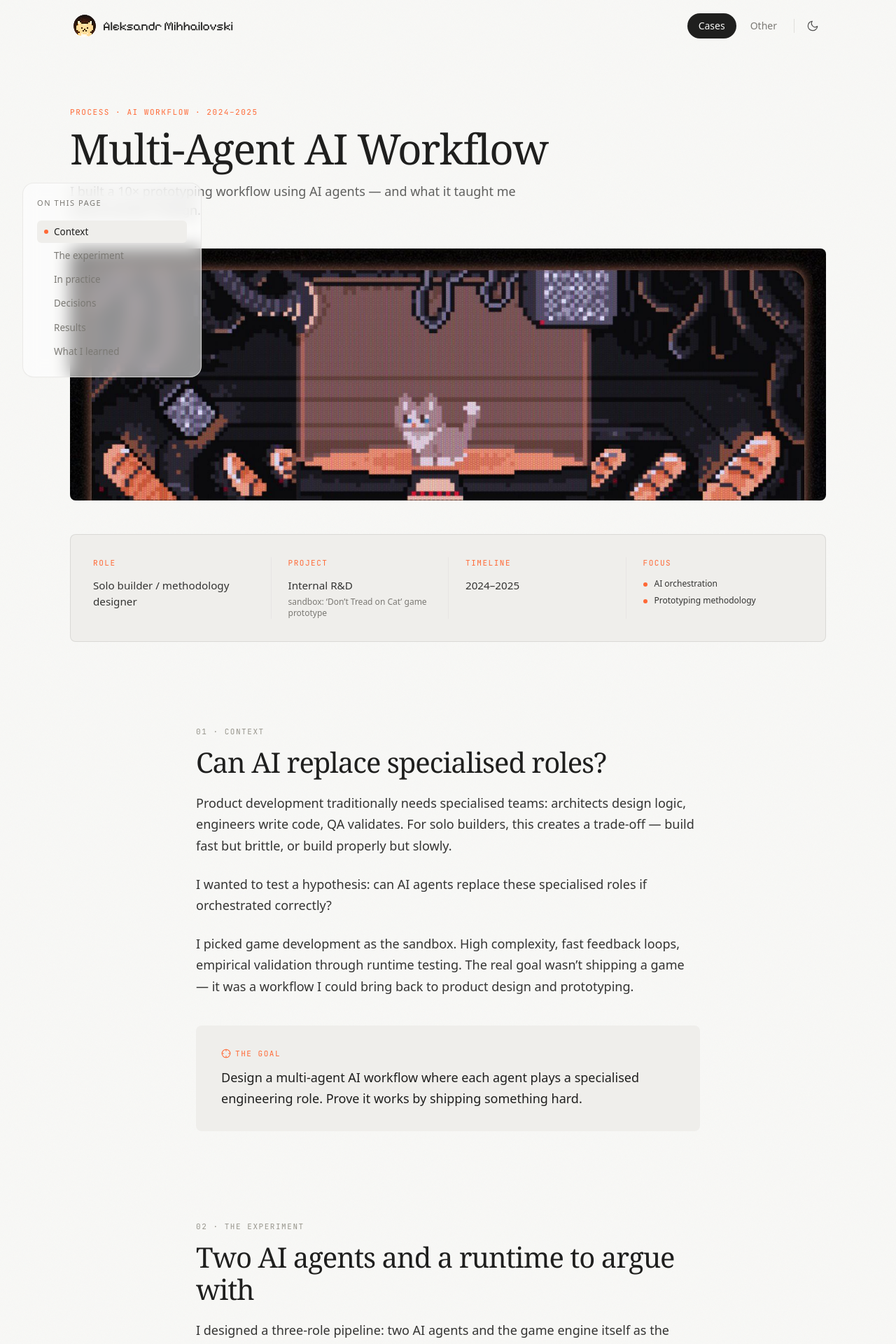
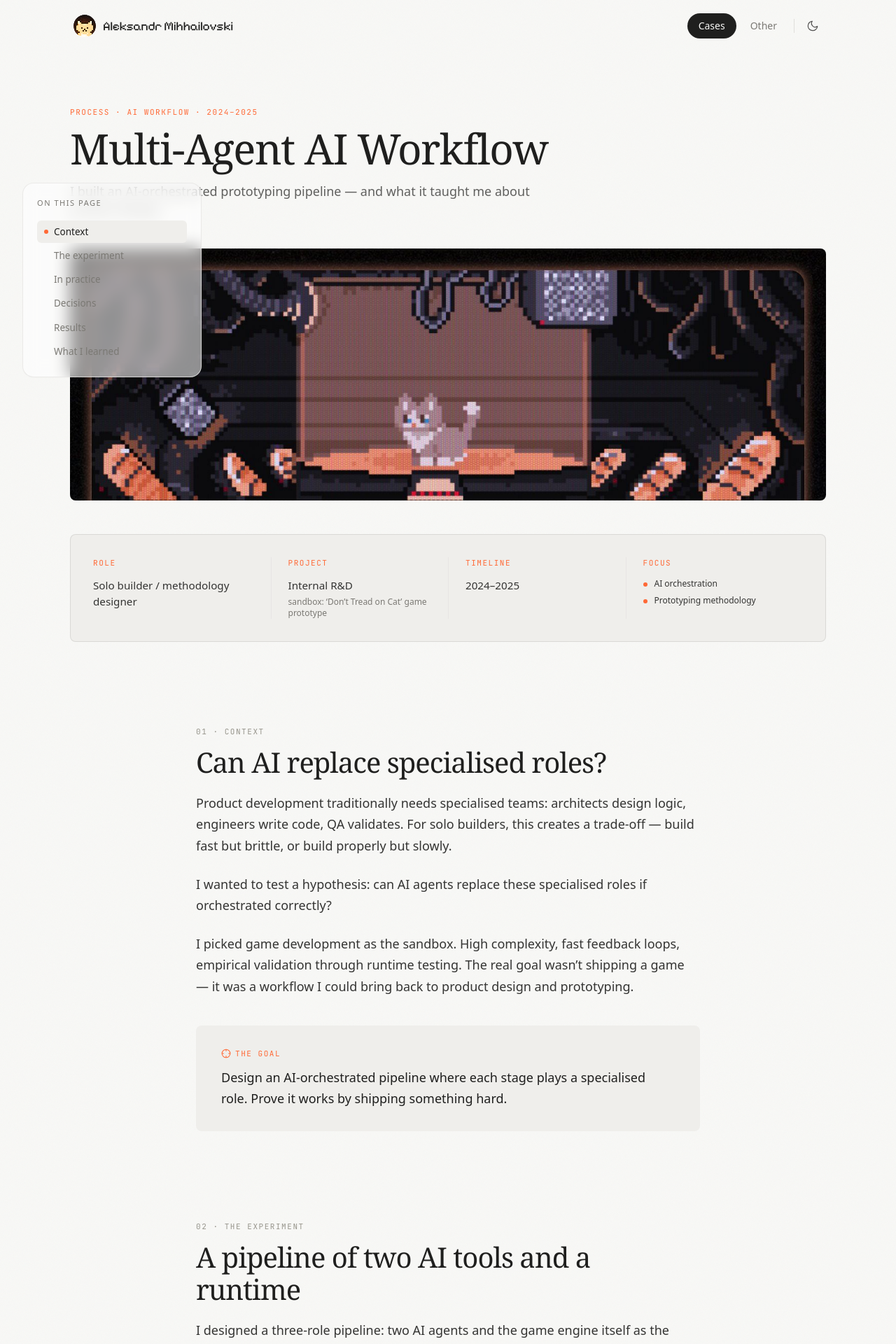
Before and after one commit to ostf14/Aleksandr-Mihhailovski-Product-Designer, a Next.js app: page /case/multi-agent-workflow in a window 1280 px wide. Shown: the top 1920 px of the page at 70% size. Built offline with nearby package versions, Linux system fonts and the light colour scheme; a web font is replaced by a local one.

Commit message:
case/multi-agent-workflow: tone down overstated metrics

```diff
--- a/app/case/multi-agent-workflow/page.tsx
+++ b/app/case/multi-agent-workflow/page.tsx
@@ -58,16 +58,16 @@ const decisions = [
 
 const results = [
   {
-    h: "8× faster mechanic development",
-    p: "What used to take 3–4 days collapsed to a single evening. The architect agent handled state machine design while the executor wrote the scripts, and Unity validated each iteration in seconds.",
+    h: "From days to an evening per mechanic",
+    p: "Mechanics that used to take 3–4 days collapsed to a single evening of work. The architect agent handled state machine design while the executor wrote the scripts, and Unity validated each iteration in seconds. The measurement is informal — my own development time before and after — but consistent across the project.",
   },
   {
-    h: "18× faster bug fixes",
-    p: "A typical 3-hour debugging session became a 10-minute conversation: Gemini diagnoses, Windsurf patches, Unity confirms. The validator agent meant I stopped guessing.",
+    h: "From hour-long debugging to ten-minute conversations",
+    p: "Where a stubborn bug used to mean a 3-hour session, the loop became a short conversation: Gemini diagnoses, Windsurf patches, Unity confirms. The validator stage replaced most of the guessing.",
   },
   {
-    h: "Team-level velocity, solo",
-    p: "Solo project velocity matched what specialised teams produce. Not because AI replaced anyone — because orchestration removed the handoff cost.",
+    h: "Solo velocity without role handoffs",
+    p: "Solo project velocity that previously needed coordination across roles. Not because AI replaced anyone — because orchestration removed the handoff cost.",
   },
 ];
 
@@ -78,7 +78,7 @@ const lessons = [
   },
   {
     h: "The skill isn’t coding — it’s orchestration",
-    p: "Knowing when to let AI run vs when to intervene is the new craft. Most failures happen when humans try to micromanage at the wrong stage, or step back at the wrong moment. The workflow is the product.",
+    p: "Knowing when to let AI run vs when to intervene is the new craft. One concrete example: AI repeatedly suggested over-engineered solutions for the suspicion state machine — abstract base classes, interface hierarchies — when the right move was three plain if-statements. Stepping back at the wrong moment costs hours; stepping in at the right moment saves them.",
   },
 ];
 
@@ -109,7 +109,7 @@ export default function Page() {
               </FadeIn>
               <FadeIn delay={0.1}>
                 <p className="mt-4 max-w-[42rem] text-[1.125rem] leading-[1.55] text-charcoal/70">
-                  I built a 10× prototyping workflow using AI agents — and what it taught
+                  I built an AI-orchestrated prototyping pipeline — and what it taught
                   me about product design.
                 </p>
               </FadeIn>
@@ -202,8 +202,8 @@ export default function Page() {
               </Prose>
 
               <Callout className="mt-10" label="The goal">
-                Design a multi-agent AI workflow where each agent plays a specialised
-                engineering role. Prove it works by shipping something hard.
+                Design an AI-orchestrated pipeline where each stage plays a specialised
+                role. Prove it works by shipping something hard.
               </Callout>
             </Section>
           </div>
@@ -212,7 +212,7 @@ export default function Page() {
           <div id="experiment" className="scroll-mt-20 pb-32">
             <Section
               kicker="02 · The experiment"
-              heading="Two AI agents and a runtime to argue with"
+              heading="A pipeline of two AI tools and a runtime"
             >
               <Prose>
                 <p>
@@ -266,7 +266,7 @@ export default function Page() {
             <Section kicker="03 · In practice" heading="What the loop actually looked like">
               <Prose>
                 <p>
-                  In practice the three agents ran in fast cycles: Gemini described a
+                  In practice the three stages ran in fast cycles: Gemini described a
                   state-machine change, Windsurf wrote the C#, Unity ran the build, I
                   watched the result. If the build broke or the behaviour felt wrong,
                   the validator output became the next prompt for the architect.
```
